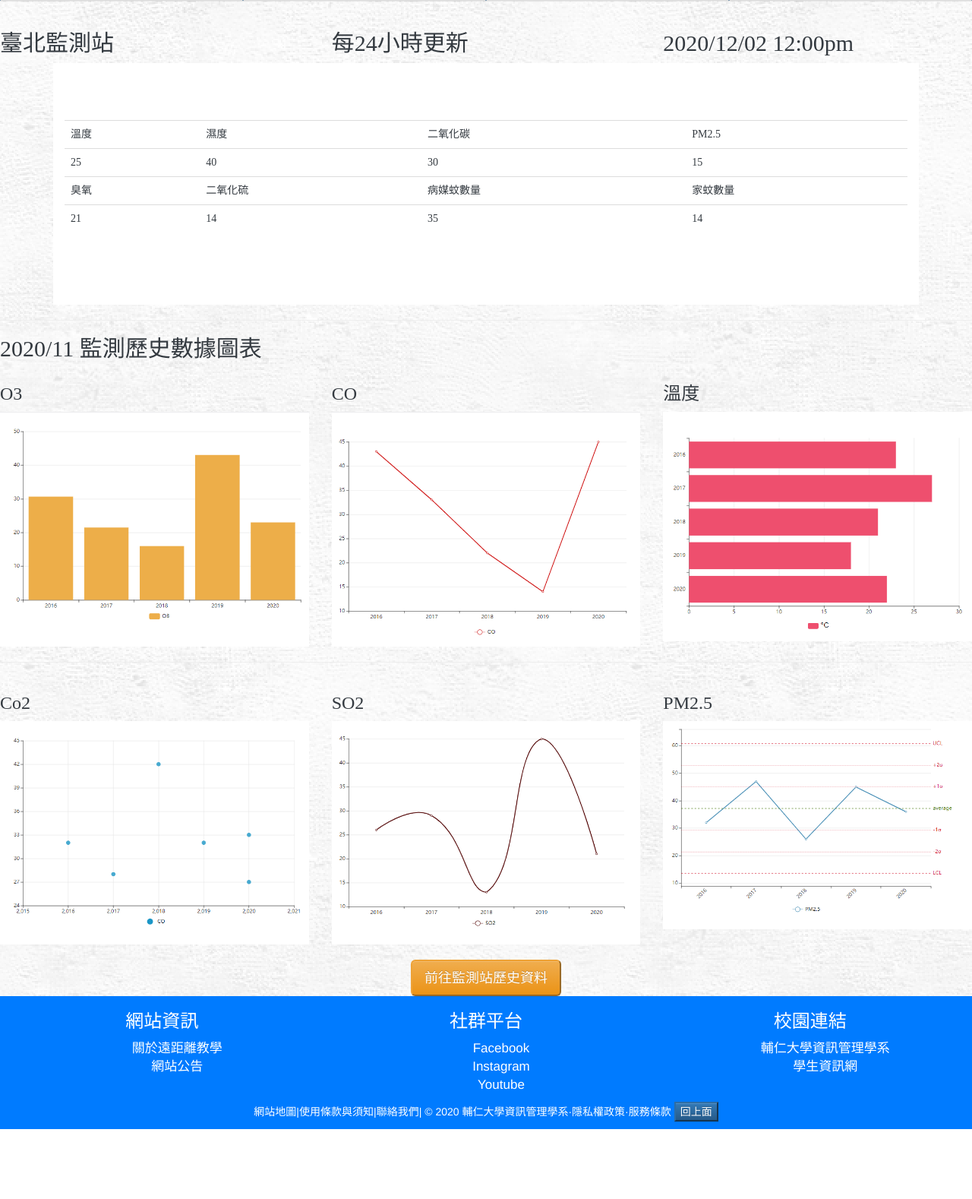
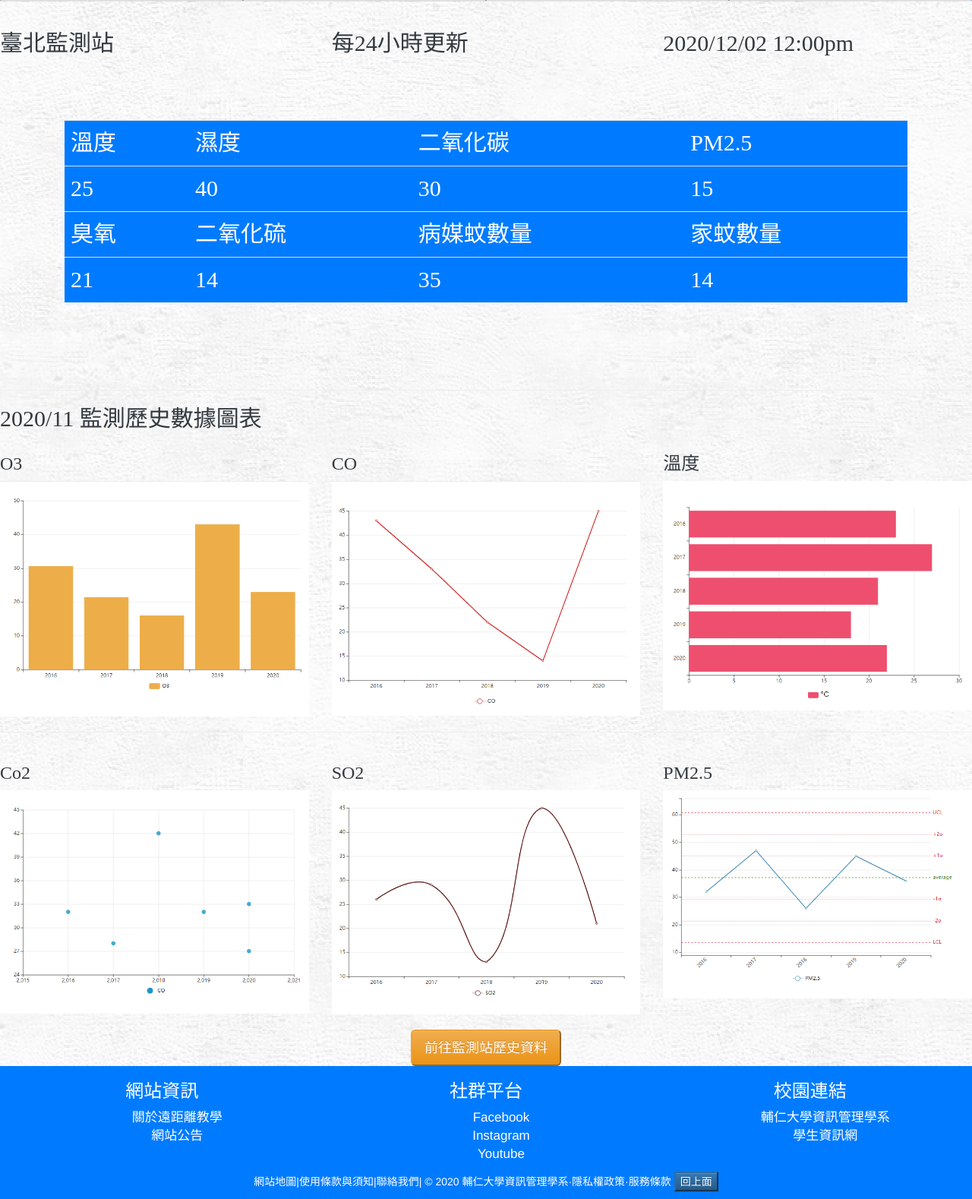
Before and after one commit to luke0619s/1210, a Django app: page /main/station/ in a window 1280 px wide. Shown: the part 105-1683 px from the top of the page at 76% size. Before the commit the page ends 1591 px from the top, so only its background shows below. Run offline with Django 3.2, Linux system fonts and the light colour scheme; some libraries are stand-ins or nearby versions.

Commit message:
更新Station的table

```diff
--- a/blog/main/templates/main/station.html
+++ b/blog/main/templates/main/station.html
@@ -1,7 +1,7 @@
 {% extends 'main/base.html' %}
 {% block title %}登革熱病媒蚊監測網-監測站-即時數據{% endblock %}
 {% block content %}
-<div class="row text-dark">
+<div class="row text-dark d-flex justify-content-center">
 	<div class="col-4">
 		<h2>臺北監測站</h2>
 	</div>
@@ -11,9 +11,9 @@
 	<div class="col-4">
 		<h2>2020/12/02 12:00pm</h2>
 	</div>
-	<div class="container bg-white row text-dark">
+	<div class="container row text-white">
 		<div class="col-12">
-			<table class="table">
+			<table class="table bg-primary" id="luke4" >
 			<div  d-flex justify-content-center>
 				<tr><td>溫度</td><td>濕度</td><td>二氧化碳</td><td>PM2.5</td></tr>
 				<tr><td>25</td><td>40</td><td>30</td><td>15</td></tr>
```
Also changed, not shown: blog/main/templates/main/realtime.html (+2 -12 lines).
